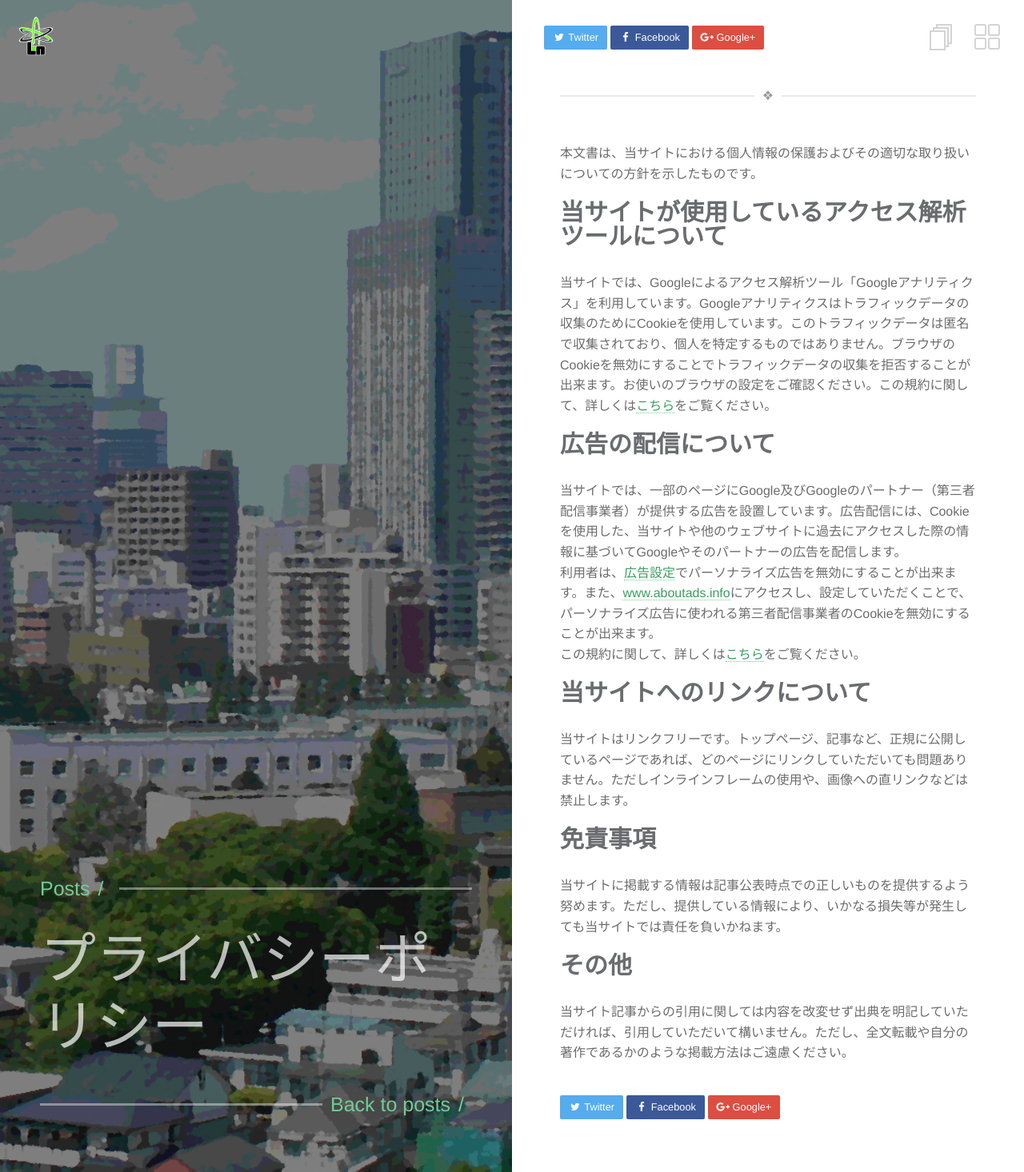
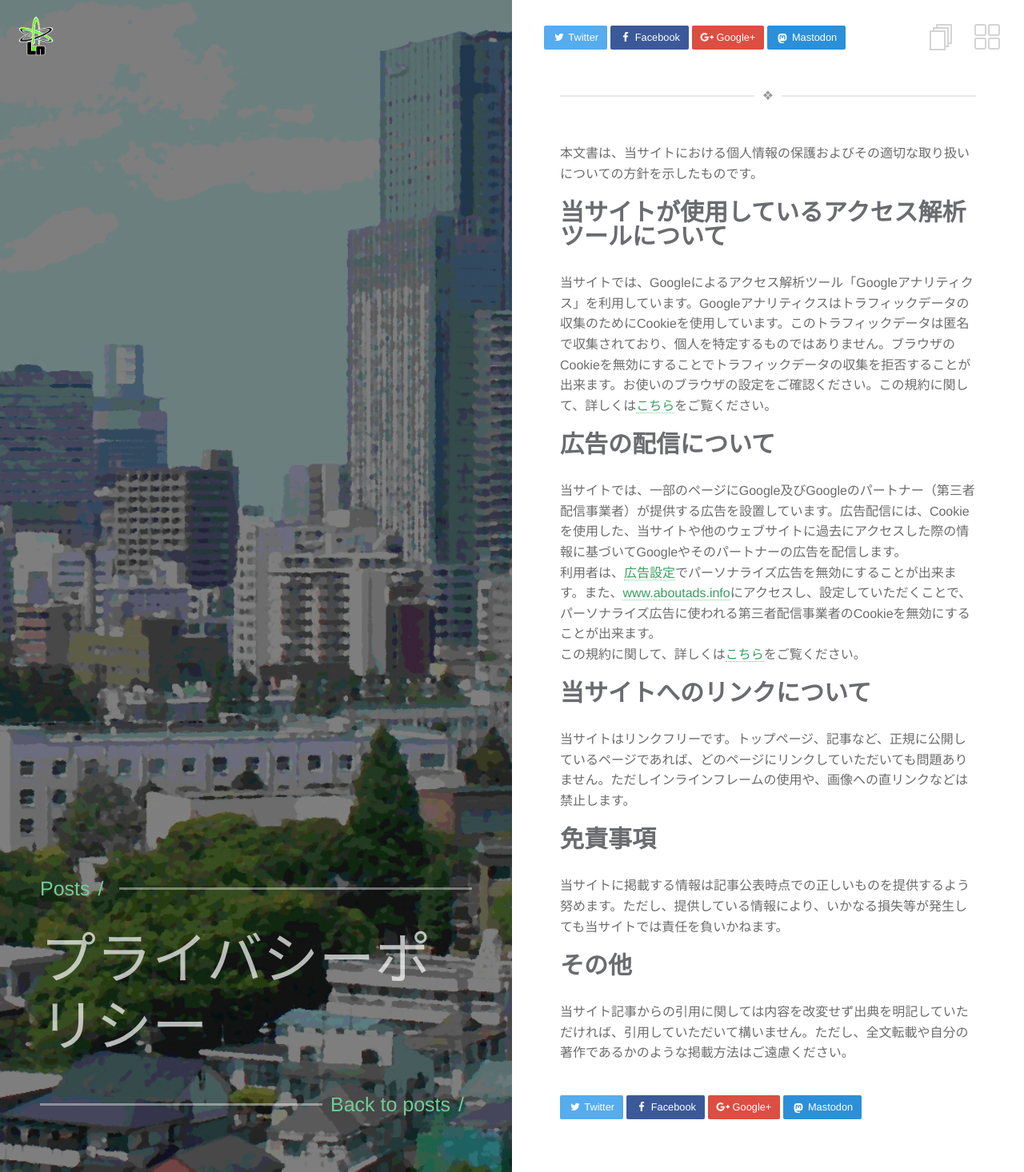
Before and after one commit to theoria24/theoria24.github.io, a Jekyll site: the page built from _pages/privacy-policy.md, in a window 1280 px wide. Shown: the whole page at 80% size. Built offline with Jekyll 4.4.1, drawn with Linux system fonts in a browser that asks for light colours; some web fonts are replaced.

Commit message:
Mastodonへのシェアボタンを追加

```diff
--- a/_includes/share.html
+++ b/_includes/share.html
@@ -2,4 +2,5 @@
   <a href="https://twitter.com/intent/tweet?text={{ page.title }}&#32;&#8211;&#32;{{ site.title }}&#32;{{ site.url }}{{ page.url }}" class="btn btn_twitter" title="Share on Twitter" target="_blank"><i class="fa fa-fw fa-twitter" aria-hidden="true"></i><span> Twitter</span></a>
   <a href="https://www.facebook.com/sharer/sharer.php?u={{ site.url }}{{ page.url }}" class="btn btn_facebook" title="Share on Facebook" target="_blank"><i class="fa fa-fw fa-facebook" aria-hidden="true"></i><span> Facebook</span></a>
   <a href="https://plus.google.com/share?url={{ site.url }}{{ page.url }}" class="btn btn_google-plus" title="Share on Google Plus" target="_blank"><i class="fa fa-fw fa-google-plus" aria-hidden="true"></i><span> Google+</span></a>
+  <a href="https://mastoshare.net/post.php?text={{ page.title }}&#32;&#8211;&#32;{{ site.title }}&#32;{{ site.url }}{{ page.url }}" class="btn btn_mastodon" title="Share on Mastodon" target="_blank"><img src="{{ site.url }}/images/mastodon.svg" alt="Mastodon" class="fa fa-fw fa-mastodon"><span> Mastodon</span></a>
 {% endif %}
--- a/assets/_sass/_site.scss
+++ b/assets/_sass/_site.scss
@@ -697,7 +697,7 @@ canvas {
   top: 32px;
   left: 40px;
   > .btn {
-    margin-bottom: 0;
+    margin-bottom: 5px;
   }
 }
 
--- a/assets/_sass/_utilities.scss
+++ b/assets/_sass/_utilities.scss
@@ -101,6 +101,15 @@
       border-color: mix($white, #55acee, 25%);
     }
   }
+  &_mastodon {
+    margin-right: 100px;
+    background-color: #2b90d9;
+    color: $white !important;
+    &:hover {
+      background-color: mix($white, #2b90d9, 25%);
+      border-color: mix($white, #2b90d9, 25%);
+    }
+  }
 }
 a.btn {
   text-decoration: none;
--- a/assets/css/main.scss
+++ b/assets/css/main.scss
@@ -8,6 +8,10 @@ sitemap: false
 .sponsor {
   padding: 20px;
 }
+.fa-mastodon {
+  height: 12px;
+  vertical-align: middle;
+}
 @import "base";
 @import "site";
 @import "utilities";
```
Also changed, not shown: images/mastodon.svg (added).
